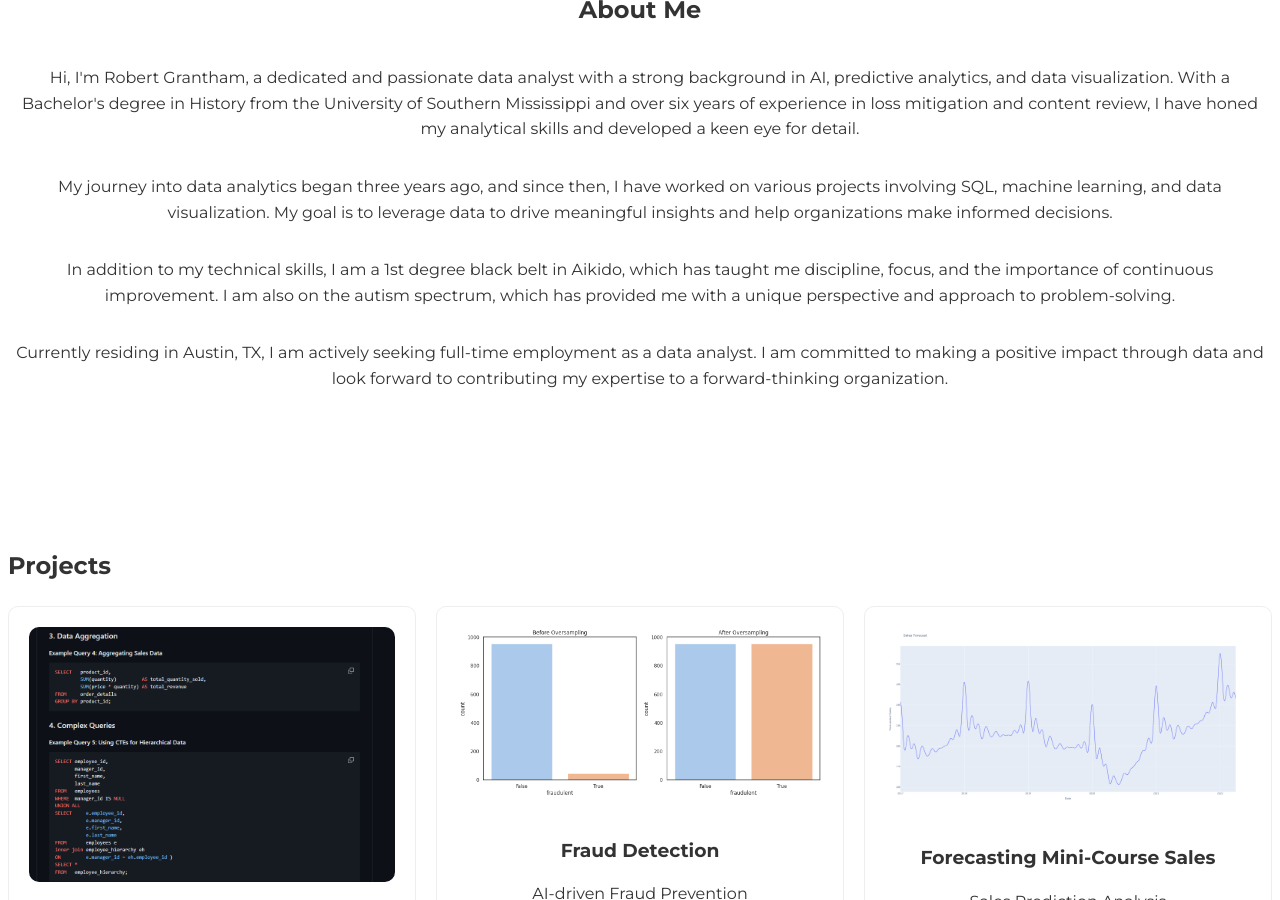
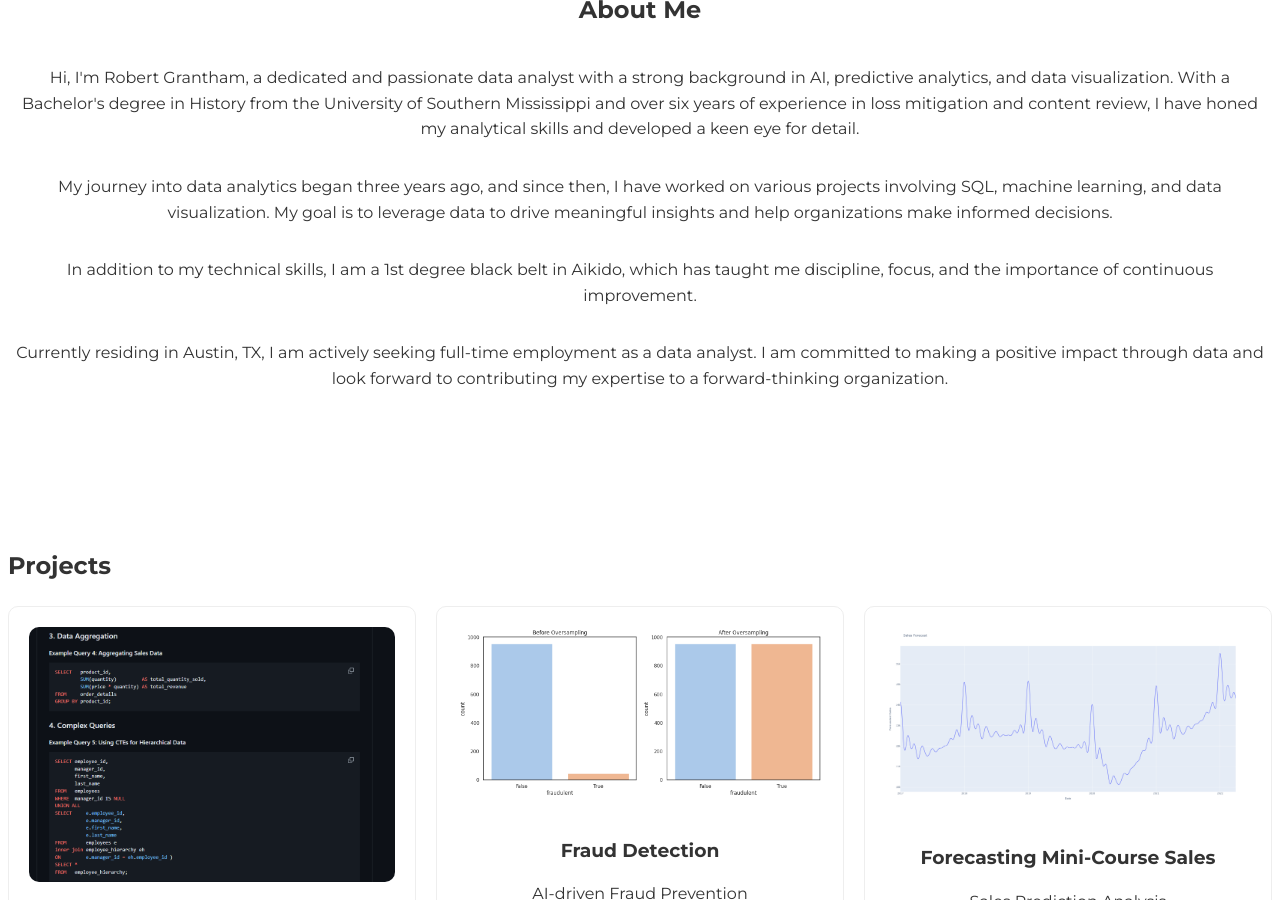
Before and after one commit to rgrantham82/rgrantham82.github.io, a Jekyll site: the page built from index.html, in a window 1280 px wide and 900 px high, scrolled down 589 px. Built offline with Jekyll 4.4.1, drawn with Linux system fonts in a browser that asks for light colours.

Commit message:
Update index.html

```diff
--- a/index.html
+++ b/index.html
@@ -8,7 +8,7 @@ title: Home
   <h2>About Me</h2>
   <p>Hi, I'm Robert Grantham, a dedicated and passionate data analyst with a strong background in AI, predictive analytics, and data visualization. With a Bachelor's degree in History from the University of Southern Mississippi and over six years of experience in loss mitigation and content review, I have honed my analytical skills and developed a keen eye for detail.</p>
   <p>My journey into data analytics began three years ago, and since then, I have worked on various projects involving SQL, machine learning, and data visualization. My goal is to leverage data to drive meaningful insights and help organizations make informed decisions.</p>
-  <p>In addition to my technical skills, I am a 1st degree black belt in Aikido, which has taught me discipline, focus, and the importance of continuous improvement. I am also on the autism spectrum, which has provided me with a unique perspective and approach to problem-solving.</p>
+  <p>In addition to my technical skills, I am a 1st degree black belt in Aikido, which has taught me discipline, focus, and the importance of continuous improvement.</p>
   <p>Currently residing in Austin, TX, I am actively seeking full-time employment as a data analyst. I am committed to making a positive impact through data and look forward to contributing my expertise to a forward-thinking organization.</p>
 </section>
 <section id="projects">
```
